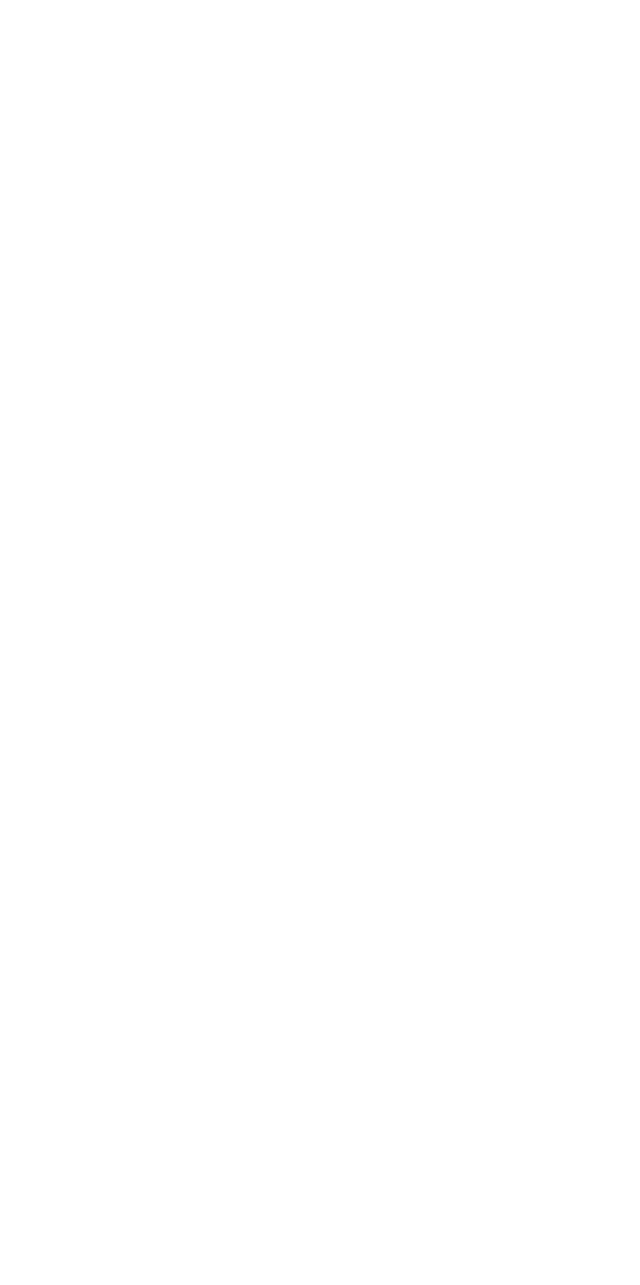
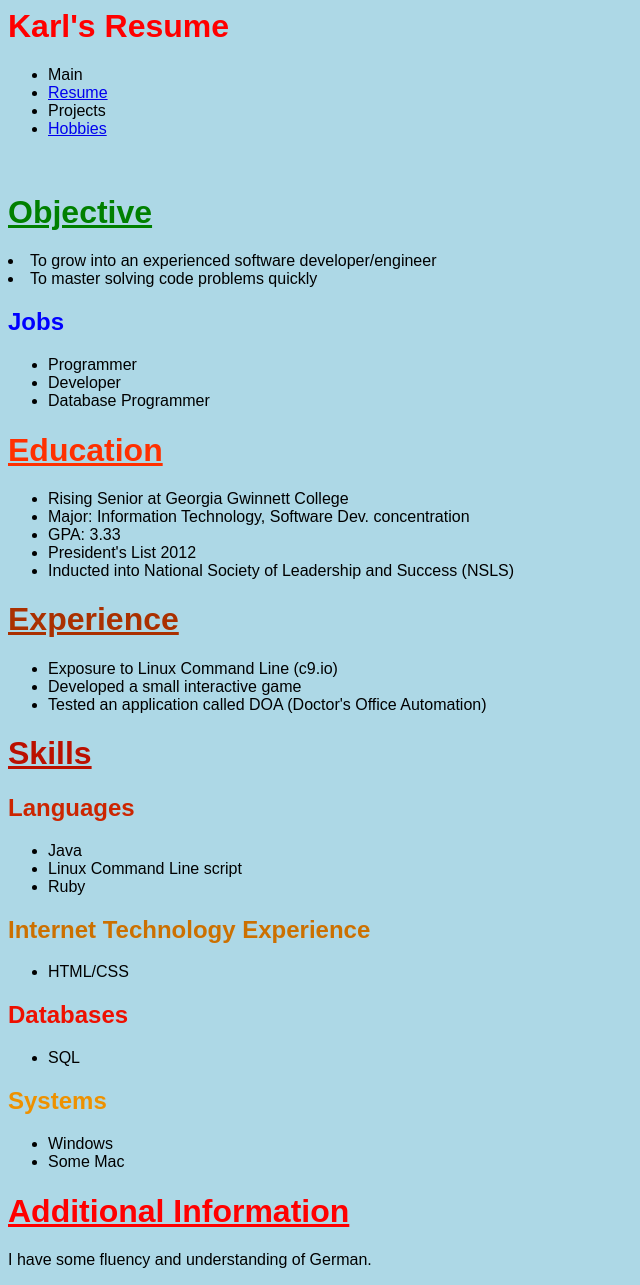
Before and after one commit to kkraus94/kkraus94.github.io, a plain HTML site: page resume.html in a window 1280 px wide. Shown: the whole page, without its empty margins (0-640 px from the left). Before the commit the page ends 800 px from the top, so only its background shows below. Drawn offline with Linux system fonts and the light colour scheme.

Commit message:
added website components

```diff
--- a/resume.html
+++ b/resume.html
@@ -3,11 +3,107 @@
 
     <head>
 
-    <title>Karl's Resume</title>
+    <h1 style= "color: red">Karl's Resume</h1>
+    <link rel="stylesheet" type="text/css" href="css/main.css"/>
 
     </head>
 
-    <body>
+    <body style= "background-color: lightblue;">
+
+    <div class= "nav">
+       <ul>
+       <li>Main</li>
+       <li><a href="resume.html">Resume</a></li>
+       <li>Projects</li>
+       <li><a href= "hobbies.html">Hobbies</a></li>
+   </ul>
+   </div>
+
+
+
+      <h1 style= "color: green; text-decoration: underline">Objective</h1>
+      <p>
+         <li>To grow into an experienced software developer/engineer</li>
+        <li>To master solving code problems quickly</li>
+
+          <h2 style= "color: blue">Jobs</h2>
+          <ul>
+
+                <li>Programmer</li>
+                 <li>Developer</li>
+               <li>Database Programmer</li>
+
+
+          </ul>
+
+      </p>
+
+      <h1 style= "color: FF3000; text-decoration: underline" >Education</h1>
+      <p>
+        <ul>
+            <li>Rising Senior at Georgia Gwinnett College</li>
+           <li> Major: Information Technology, Software Dev. concentration</li>
+            <li> GPA: 3.33</li>
+           <li>  President's List 2012</li>
+           <li>  Inducted into National Society of Leadership and Success (NSLS)</li>
+        </ul>
+
+      </p>
+
+      <h1 style= "color: AA3000; text-decoration: underline">Experience</h1>
+      <p>
+
+              <ul>
+
+              <li>  Exposure to Linux Command Line (c9.io)</li>
+               <li>Developed a small interactive game</li>
+             <li>   Tested an application called DOA (Doctor's Office Automation)</li>
+              </ul>
+
+
+
+      </p>
+
+      <h1 style = "color: BB1000; text-decoration: underline">Skills</h1>
+      <p>
+        <h2 style = "color: CC2500">Languages</h2>
+        <ul>
+           <li> Java </li>
+           <li> Linux Command Line script </li>
+           <li> Ruby </li>
+        </ul>
+
+        <h2 style = "color: CC7000">Internet Technology Experience</h2>
+       <ul>
+
+         <li>HTML/CSS </li>
+       </ul>
+
+
+        <h2 style = "color: EE1000">Databases</h2>
+        <ul>
+           <li>SQL</li>
+
+
+       </ul>
+
+        <h2 style = "color: EE9100">Systems</h2>
+        <ul>
+
+          <li>Windows</li>
+        <li>Some Mac</li>
+
+        </ul>
+
+
+      </p>
+
+      <h1 style = "color: F00; text-decoration: underline">Additional Information</h1>
+       <p>
+         I have some fluency and understanding of German.
+
+       </p>
+
 
 
 
```
Also changed, not shown: hobbies.html (added, +78 -0 lines), index.html (+15 -6 lines), projects.html (added, +38 -0 lines).
